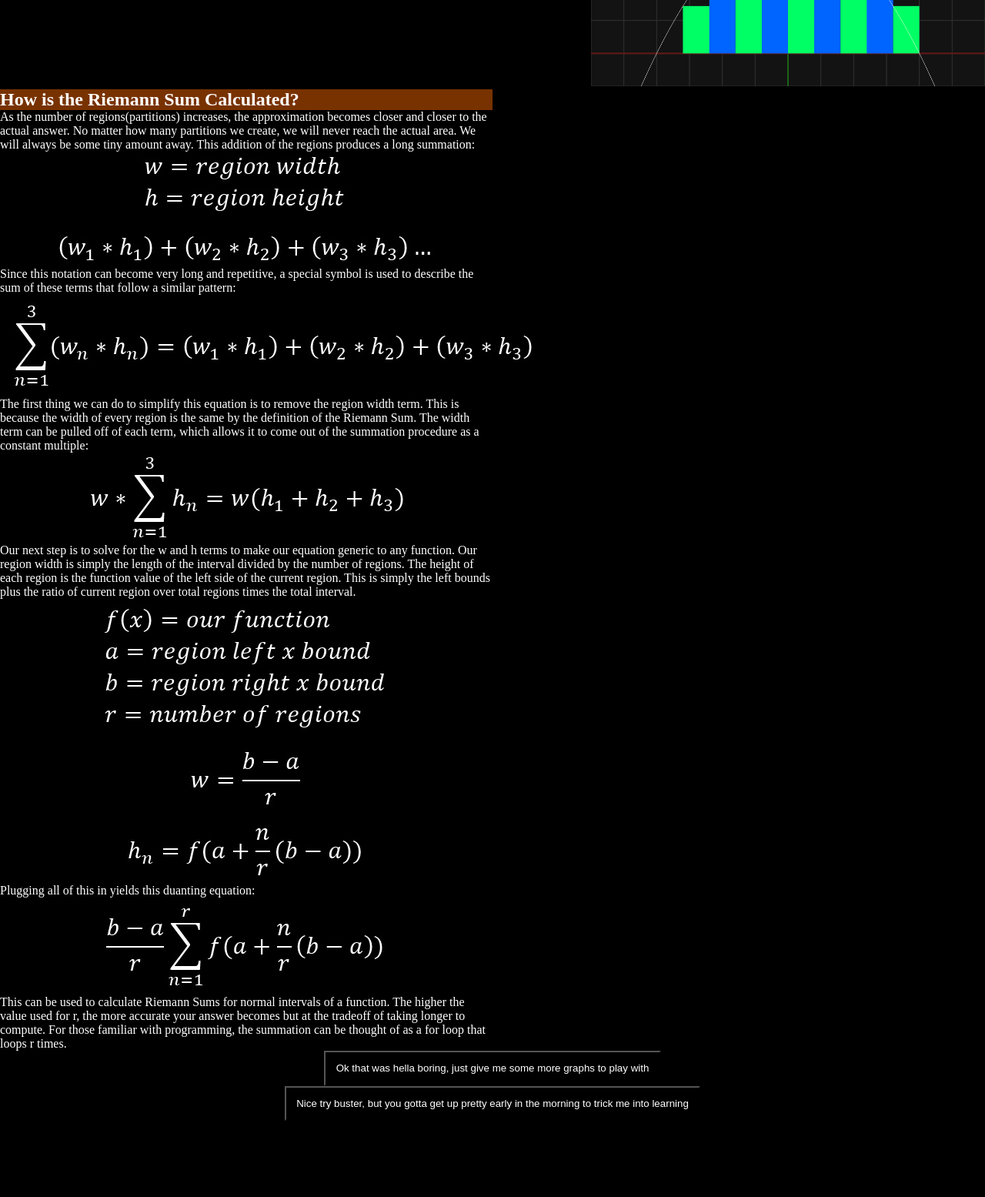
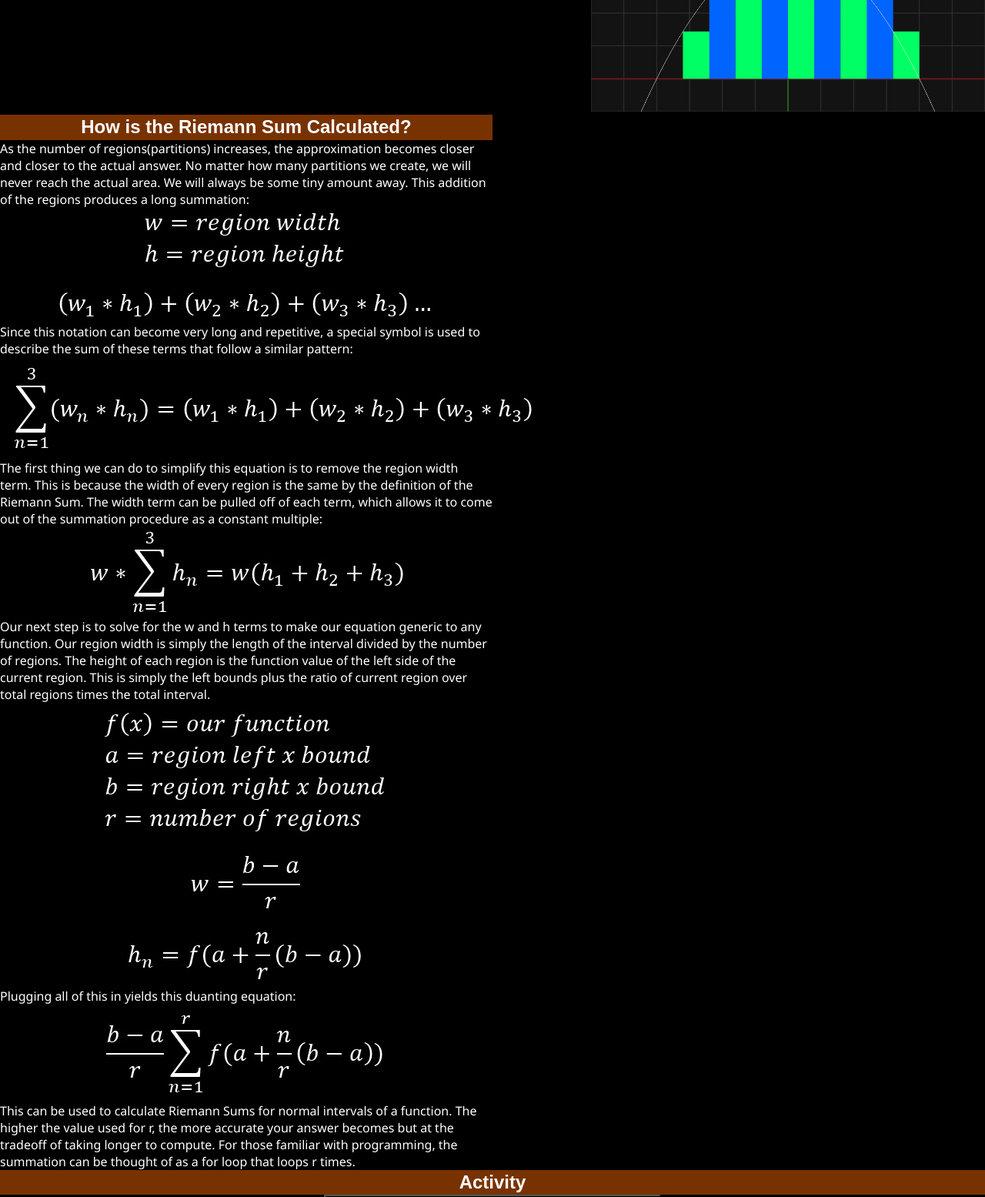
Before and after one commit to JSchoppe/riemann-sums-webpage, a plain HTML site: page index.html in a window 1280 px wide. Shown: the part 473-2028 px from the top of the page at 77% size. Before the commit the page ends 1929 px from the top, so only its background shows below. Drawn offline with Linux system fonts and the light colour scheme; a web font is replaced by a local one.

Commit message:
validated-html

```diff
--- a/index.html
+++ b/index.html
@@ -1,9 +1,10 @@
 <!DOCTYPE html>
 <html lang="en">
     <head>
-        <meta name="Riemann Sums">
+        <title>Riemann Sums</title>
         <link rel="stylesheet" type="text/css" href="style.css">
         <link href="https://fonts.googleapis.com/css?family=Hind+Guntur" rel="stylesheet">
+        <link href="https://fonts.googleapis.com/css?family=Noto+Sans" rel="stylesheet">
     </head>
     <body>
         <h1>Visualizing the Riemann Sum</h1>
@@ -15,14 +16,14 @@
                     Consider the follow equation that is graphed to the right. I we want to know the area under the curve, we
                     can simply take the integral from -4 to 4:
                 </p>
-                <img src="images/equation.jpg" id="equation-img" class="equation">
+                <img src="images/equation.jpg" alt="proof that the integral from -4 to 4 is 21.3 repeated" id="equation-img" class="equation">
                 <p>
                     This gives us an answer, but where did that answer come from? The fact that the integral yeilds the area is
                     proven by the Riemann Sum.
                 </p>
             </div>
             <div>
-                <canvas id="output-graph" width="1000px" height="500px"></canvas>
+                <canvas id="output-graph" width="1000" height="500"></canvas>
             </div>
             <div>
                 <p>
@@ -36,7 +37,7 @@
                 </p>
             </div>
             <div>
-                <canvas id="output-graph2" width="1000px" height="500px"></canvas>
+                <canvas id="output-graph2" width="1000" height="500"></canvas>
             </div>
         </section>
         <section id="proof">
@@ -46,28 +47,28 @@
                 No matter how many partitions we create, we will never reach the actual area. We will always be some tiny amount away.
                 This addition of the regions produces a long summation:
             </p>
-            <img src="images/equation2.jpg" class="equation">
+            <img src="images/equation2.jpg" alt="demonstrating the sum as a sequence of widths by heights" class="equation">
             <p>
                 Since this notation can become very long and repetitive, a special symbol is used to describe the sum of these terms that
                 follow a similar pattern:
             </p>
-            <img src="images/equation3.jpg" class="equation">
+            <img src="images/equation3.jpg" alt="demonstration of sigma notation for the sequence of terms" class="equation">
             <p>
                 The first thing we can do to simplify this equation is to remove the region width term. This is because the width of every
                 region is the same by the definition of the Riemann Sum. The width term can be pulled off of each term, which allows it to
                 come out of the summation procedure as a constant multiple:
             </p>
-            <img src="images/equation4.jpg" class="equation">
+            <img src="images/equation4.jpg" alt="removing a constant term from sigma notation" class="equation">
             <p>
                 Our next step is to solve for the w and h terms to make our equation generic to any function. Our region width is simply
                 the length of the interval divided by the number of regions. The height of each region is the function value of the left side
                 of the current region. This is simply the left bounds plus the ratio of current region over total regions times the total interval.
             </p>
-            <img src="images/equation5.jpg" class="equation">
+            <img src="images/equation5.jpg" alt="solving for width and height based on any function f(x)" class="equation">
             <p>
                 Plugging all of this in yields this duanting equation:
             </p>
-            <img src="images/equation6.jpg" class="equation">
+            <img src="images/equation6.jpg" alt="general equation for calculating the Riemann Sum" class="equation">
             <p>
                 This can be used to calculate Riemann Sums for normal intervals of a function. The higher the value used for r, the more accurate your
                 answer becomes but at the tradeoff of taking longer to compute. For those familiar with programming, the summation can be thought of
@@ -75,6 +76,7 @@
             </p>
         </section>
         <section>
+            <h2>Activity</h2>
             <button id="activity-button">Ok that was hella boring, just give me some more graphs to play with</button>
             <button id="anti-activity-button">Nice try buster, but you gotta get up pretty early in the morning to trick me into learning</button>
             <div id="activity-bg" class="activity-hidden">
@@ -86,7 +88,7 @@
                     <p id="activity-info">Function: Parabola | Partitions: 0 | Riemann Area: 0 | True Area: 0</p>
                     <p></p>
                     <p>(Down) decrease partitions</p>
-                    <canvas id="output-graph3" width="1000px" height="500px"></canvas>
+                    <canvas id="output-graph3" width="1000" height="500"></canvas>
                     <p>(Up) increase partitions</p>
                 </div>
             </div>
--- a/style.css
+++ b/style.css
@@ -1,4 +1,3 @@
-
 *{
     margin: 0px;
     padding: 0px;
@@ -50,13 +49,15 @@
     margin-right: auto;
 }
 
-h1{
+h1, h2{
     padding: 0.5em;
     background-color: rgb(0,120,50);
     font-family: 'Hind Guntur', sans-serif;
 }
 h2{
     background-color: rgb(120, 50, 0);
+    padding: 0.1em;
+    text-align: center;
 }
 
 #sum-slider{
@@ -109,3 +110,7 @@ h2{
 .collapsed{
     height: 0px;
 }
+
+p{
+    font-family: 'Noto Sans', sans-serif;
+}
```
